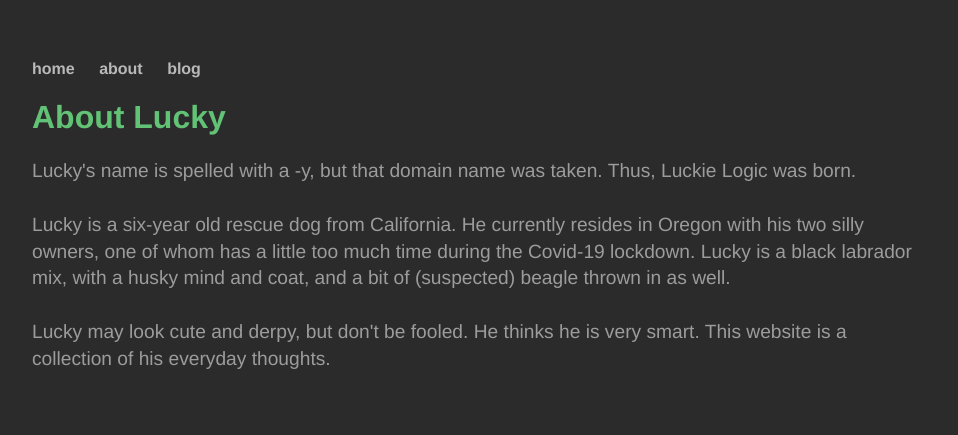
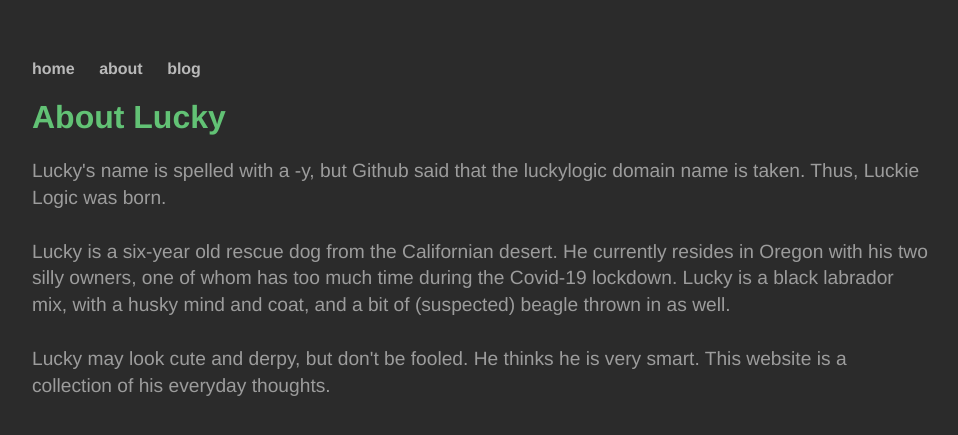
Before and after one commit to luckielogic/luckielogic.github.io, a Jekyll site: the page built from about/index.html, in a window 1280 px wide. Shown: the top 435 px of the page, without its empty margins (160-1118 px from the left). Built offline with Jekyll 4.4.1, drawn with Linux system fonts in a browser that asks for light colours.

Commit message:
Update index.html

```diff
--- a/about/index.html
+++ b/about/index.html
@@ -5,11 +5,11 @@ title: About Lucky
 	<h1>{{ page.title }}</h1>
 
 <font class="about">
-Lucky's name is spelled with a -y, but that domain name was taken. Thus, Luckie Logic was born.
+Lucky's name is spelled with a -y, but Github said that the luckylogic domain name is taken. Thus, Luckie Logic was born.
 
 	<br><br>
 
-Lucky is a six-year old rescue dog from California. He currently resides in Oregon with his two silly owners, one of whom has a little too much time during the Covid-19 lockdown. Lucky is a black labrador mix, with a husky mind and coat, and a bit of (suspected) beagle thrown in as well.
+Lucky is a six-year old rescue dog from the Californian desert. He currently resides in Oregon with his two silly owners, one of whom has too much time during the Covid-19 lockdown. Lucky is a black labrador mix, with a husky mind and coat, and a bit of (suspected) beagle thrown in as well.
 <br><br>
 
 Lucky may look cute and derpy, but don't be fooled. He thinks he is very smart. This website is a collection of his everyday thoughts.
```
